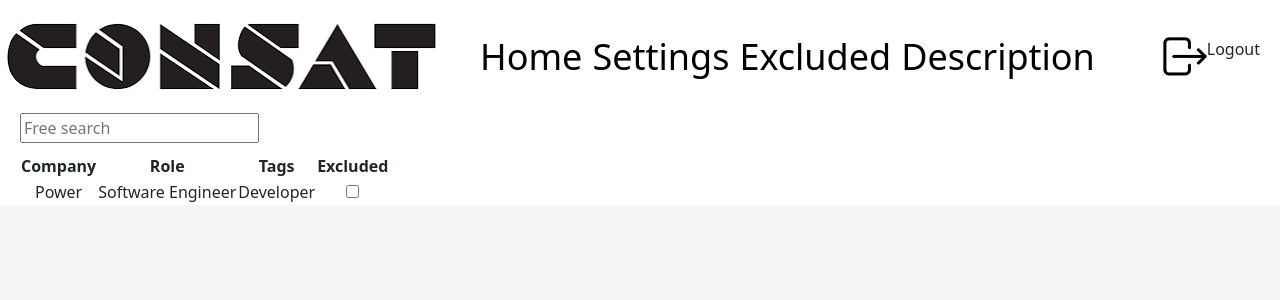
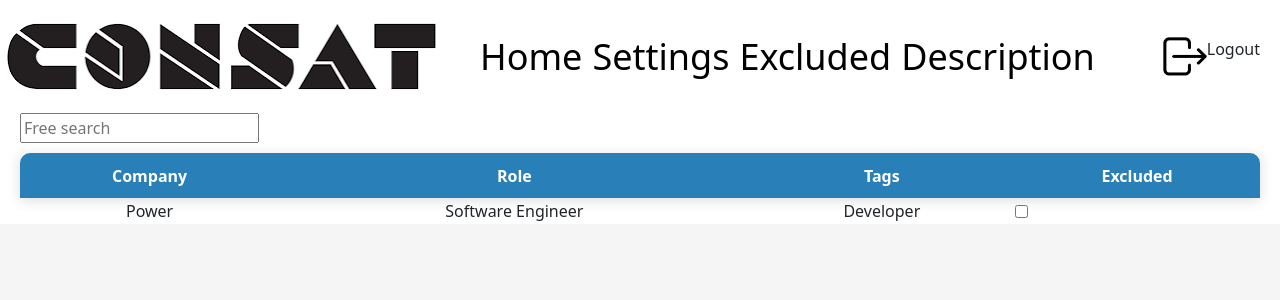
Before and after one commit to Vellethe/LIA, a React (Create React App) app in the folder React/ClientApp/: page /excluded in a window 1280 px wide. Shown: the top 300 px of the page. Built offline with nearby package versions, Linux system fonts and the light colour scheme.

Commit message:
re added css

```diff
--- /dev/null
+++ b/React/ClientApp/src/components/Common.module.css
@@ -0,0 +1,6 @@
+namespace React.ClientApp.src.components
+{
+    public class Common
+    {
+    }
+}
--- a/React/ClientApp/src/components/DropDown.module.css
+++ b/React/ClientApp/src/components/DropDown.module.css
@@ -3,6 +3,7 @@
     position: center;
     width:fit-content;
 }
+
 .dropdown-button
 {
     background-color: darkorange;
@@ -31,30 +32,22 @@
     -ms-user-select: none;
     user-select: none;
 }
+
 .dropdown-list li
 {
     display: flex;
     justify-content:space-between;
 }
 
-.dropdown-list li label{
+.dropdown-list li label {
     padding-right: 20px;
 }
 
+.dropdown-list li {
+    padding: 5px;
+    cursor: pointer;
+}
 
-    .dropdown-list li
-    {
-        padding: 5px;
-        cursor: pointer;
-    }
-
-.dropdown:hover .dropdown-list
-{
+.dropdown:hover .dropdown-list {
     display: block;
 }
-.prevent-select
-{
-    -webkit-user-select: none;
-    -ms-user-select: none;
-    user-select: none;
-}
--- a/React/ClientApp/src/components/Table.module.css
+++ b/React/ClientApp/src/components/Table.module.css
@@ -5,10 +5,24 @@
     width: 100%;
 }
 
+.header {
+    display: grid;
+    grid-template-columns: 2fr 1fr 1fr 1fr; /* Adjust the widths as needed */
+    background-color: #2980b9;
+    border-bottom: 1px solid #ccc;
+    font-weight: bold;
+    color: white;
+}
+
 .text, .name {
     padding: 8px;
     text-align: center;
-    border-right: 9px solid red;
+    border-right: 1px solid #ccc;
+}
+
+.body {
+    display: flex;
+    flex-direction: column;
 }
 
 .gridHome {
@@ -24,7 +38,6 @@
     margin-top:10px;
     padding-left:5px;
 }
-
 .desciptionGrid{
     grid-area:test;
     display:flex;
@@ -42,15 +55,12 @@ img{
 .textName{
     grid-area:company;
 }
-
 .textLocation{
     grid-area:location;
 }
-
 .star{
     grid-area:star;
 }
-
 .exclude{
     grid-area:exclude;
     width:15px;
@@ -60,21 +70,57 @@ img{
     margin-left:7px;
     margin-right:12px;
 }
-
 .exclude img{
     height:inherit;
     width:inherit;
 
 }
-
 .textDate{
     grid-area:date;
 }
-
 .jobTitle{
     grid-area:jobTitle;
     font-size:40px;
 }
+
+.row1 {
+    padding: 5px;
+    border: 1px solid #ccc;
+    grid-area:row1;
+    width:100%
+}
+
+.row2 {
+    padding: 5px;
+    border: 1px solid #ccc;
+    grid-area:row2;
+    display: grid;
+    grid-template: "a b c d"/50% auto auto auto;
+}
+/*.textLocation, .boxFavorite, .boxExcluded, .textDate
+{
+    display: grid;
+    grid-template-columns: 2fr 1fr 1fr 1fr;
+}*/
+
+.cell {
+    padding: 5px;
+    text-align: center;
+}
+
+.row:nth-child(odd) {
+    background-color: #f9f9f9;
+}
+
+.row:nth-child(even) {
+    background-color: #fff;
+}
+
+input[type="checkbox"] {
+    display: block;
+}
+
+/*Needed for settings and excluded page, dont remove the css under */
 
 html, #root {
     background-color: #F5F5F5;
@@ -87,3 +133,35 @@ html, #root {
 .descending {
     background-color: green;
 }
+
+thead {
+    background-color: #2980b9;
+    box-shadow: 0px 3.01px 12.04px #00000024;
+    height: 45px;
+    width: 100%;
+}
+
+th {
+    color: white;
+}
+
+thead tr th:first-child {
+    border-top-left-radius: 10px;
+}
+
+thead tr th:last-child {
+    border-top-right-radius: 10px;
+}
+
+table .row2:nth-child(even) {
+    background-color: #F5F5F5;
+}
+
+table .row2:nth-child(odd) {
+    background-color: white;
+}
+
+table {
+    height: 2vh;
+    width: 100%;
+}
```
